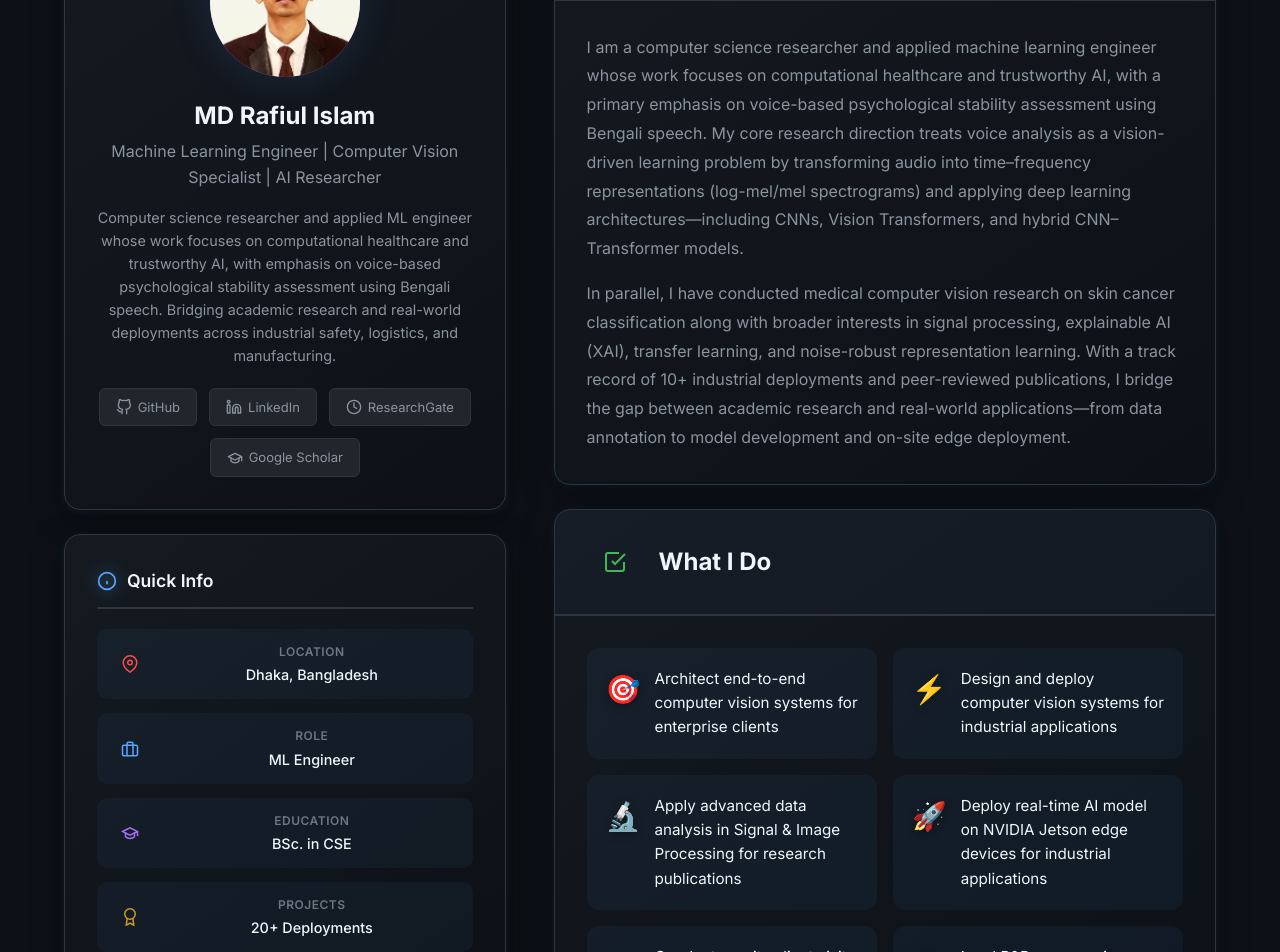
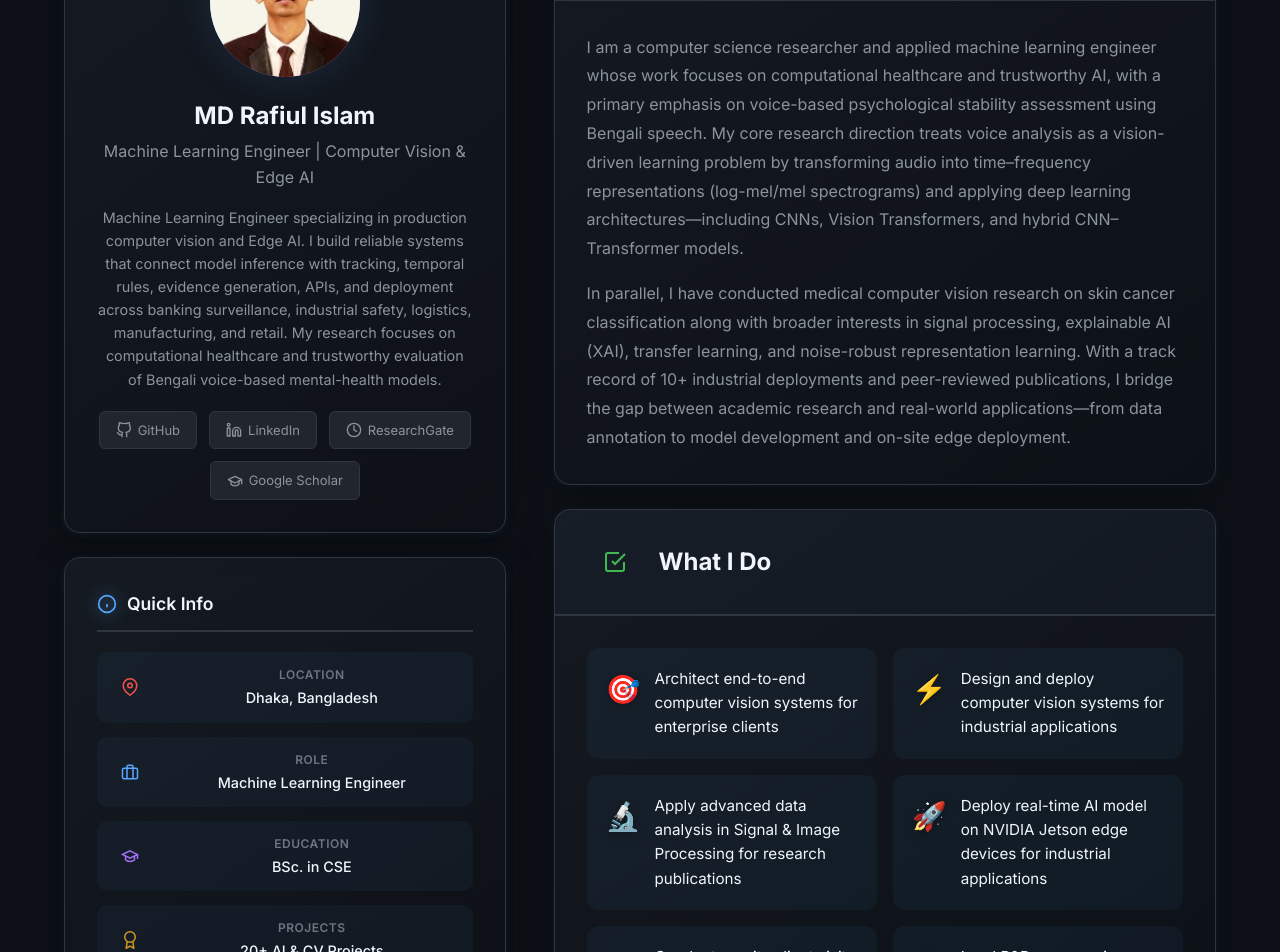
Before and after one commit to rafi0020/rafiul_ML_portfolio, a React (Vite) app: page /about in a window 1280 px wide. Shown: the part 480-1432 px from the top of the page. Built offline with nearby package versions, Linux system fonts and the light colour scheme.

Commit message:
Refresh professional bio and correct contact link

```diff
--- a/src/sections/About.jsx
+++ b/src/sections/About.jsx
@@ -22,10 +22,9 @@ export default function About({ compact = false }){
                 <img src="./assets/images/profile.jpg" alt="MD Rafiul Islam" style={{width: '100%', height: '100%', objectFit: 'cover', borderRadius: '50%', position: 'relative', zIndex: 2}} />
               </div>
               <h3 className="profile-name">MD Rafiul Islam</h3>
-              <p className="profile-title" style={{marginBottom: '1rem'}}>Machine Learning Engineer | Computer Vision Specialist | AI Researcher</p>
+              <p className="profile-title" style={{marginBottom: '1rem'}}>Machine Learning Engineer | Computer Vision & Edge AI</p>
               <p className="profile-bio" style={{marginBottom: '1.5rem', fontSize: '1.1rem', lineHeight: '1.6'}}>
-                Computer science researcher and applied ML engineer focused on computational healthcare, trustworthy AI, and production-grade computer vision systems.
-                From peer-reviewed research on voice-based mental health diagnostics to real-world deployments across surveillance, logistics, and manufacturing.
+                Machine Learning Engineer building production computer vision systems for safety, security, logistics, manufacturing, and retail. My work spans real-time video analytics, OCR, tracking, temporal decision logic, and edge deployment, alongside peer-reviewed research in computational healthcare.
               </p>
               <Link to="/about" className="btn btn-primary" style={{display: 'inline-flex', alignItems: 'center', gap: '8px'}}>
                 Learn More About Me
@@ -43,9 +42,9 @@ export default function About({ compact = false }){
                 <img src="./assets/images/profile.jpg" alt="MD Rafiul Islam" style={{width: '100%', height: '100%', objectFit: 'cover', borderRadius: '50%', position: 'relative', zIndex: 2}} />
               </div>
               <h3 className="profile-name">MD Rafiul Islam</h3>
-              <p className="profile-title">Machine Learning Engineer | Computer Vision Specialist | AI Researcher</p>
+              <p className="profile-title">Machine Learning Engineer | Computer Vision & Edge AI</p>
               <p className="profile-bio">
-                Computer science researcher and applied ML engineer whose work focuses on computational healthcare and trustworthy AI, with emphasis on voice-based psychological stability assessment using Bengali speech. Bridging academic research and real-world deployments across industrial safety, logistics, and manufacturing.
+                Machine Learning Engineer specializing in production computer vision and Edge AI. I build reliable systems that connect model inference with tracking, temporal rules, evidence generation, APIs, and deployment across banking surveillance, industrial safety, logistics, manufacturing, and retail. My research focuses on computational healthcare and trustworthy evaluation of Bengali voice-based mental-health models.
               </p>
               <div className="profile-links">
                 <a href="https://github.com/rafi0020" className="profile-link" target="_blank" rel="noreferrer">
@@ -110,7 +109,7 @@ export default function About({ compact = false }){
                   </div>
                   <div className="info-content">
                     <span className="info-label">Role</span>
-                    <span className="info-value">ML Engineer</span>
+                    <span className="info-value">Machine Learning Engineer</span>
                   </div>
                 </div>
                 <div className="info-item">
@@ -146,7 +145,7 @@ export default function About({ compact = false }){
                   </div>
                   <div className="info-content">
                     <span className="info-label">Projects</span>
-                    <span className="info-value">20+ Deployments</span>
+                    <span className="info-value">20+ AI &amp; CV Projects</span>
                   </div>
                 </div>
               </div>
@@ -194,7 +193,7 @@ export default function About({ compact = false }){
                   </div>
                   <div className="contact-sidebar-content">
                     <span className="contact-sidebar-label">Phone</span>
-                    <a href="tel:+8801568617814" className="contact-sidebar-value" style={{color: 'inherit', textDecoration: 'none', cursor: 'pointer'}}>+880 1679899117</a>
+                    <a href="tel:+8801679899117" className="contact-sidebar-value" style={{color: 'inherit', textDecoration: 'none', cursor: 'pointer'}}>+880 1679899117</a>
                   </div>
                 </div>
                 <div className="contact-sidebar-item">
```
